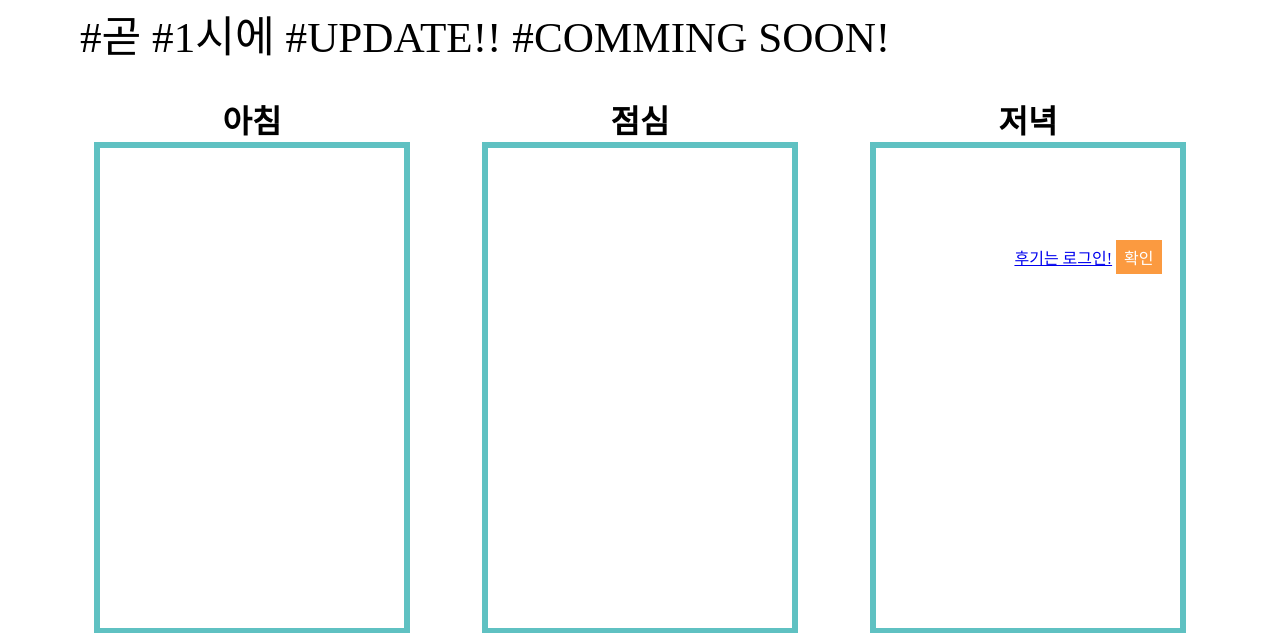
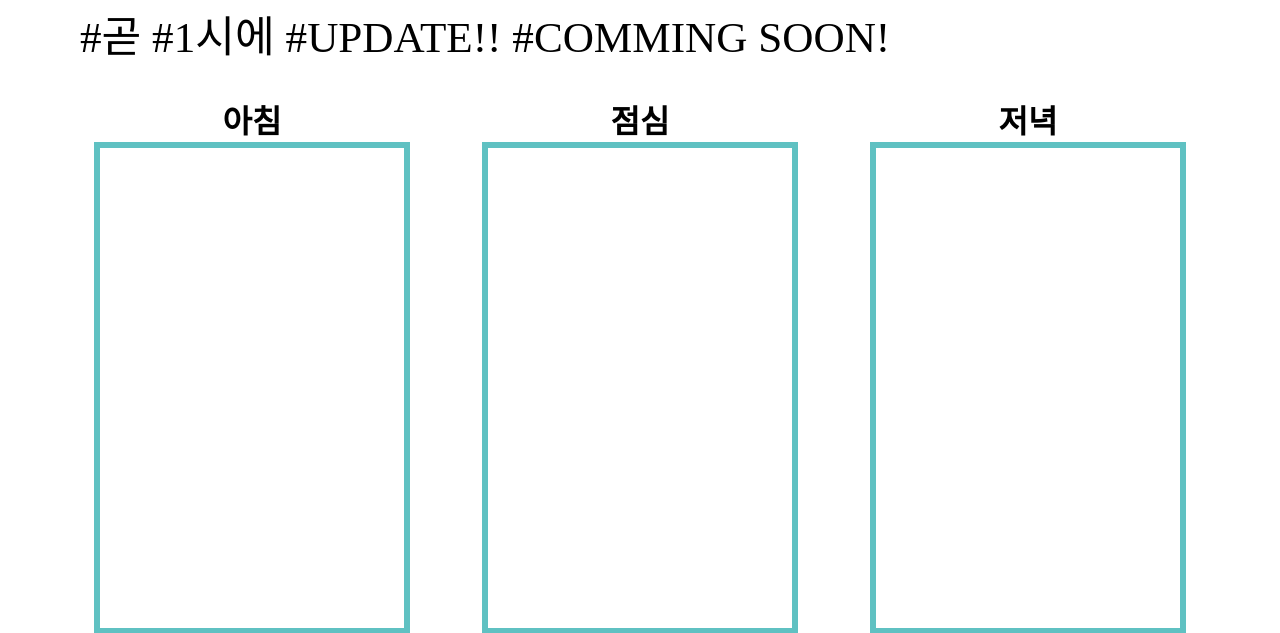
Before and after one commit to DonghyeonKang/AramByeol, a Flask app: page / in a window 1280 px wide. Shown: the part 510-1143 px from the top of that part. Run offline with Flask 2, Linux system fonts and the light colour scheme; data that the repository does not hold is empty; the page is wider than the window, and the part outside it is not shown; some libraries are stand-ins or nearby versions; some web fonts are replaced.

Commit message:
Fix index.html tag

```diff
--- a/templates/index.html
+++ b/templates/index.html
@@ -95,10 +95,6 @@
               <tr id="lunch"></tr>
             </table>
           </div>
-          <div class="modal-footer">
-            <a class="login_link" href="/member/login.html">후기는 로그인!</a>
-            <div class="close-btn">확인</div>
-          </div>
         </div>
         <div class="main-box">
           <div class="today-title">저녁</div>
```
